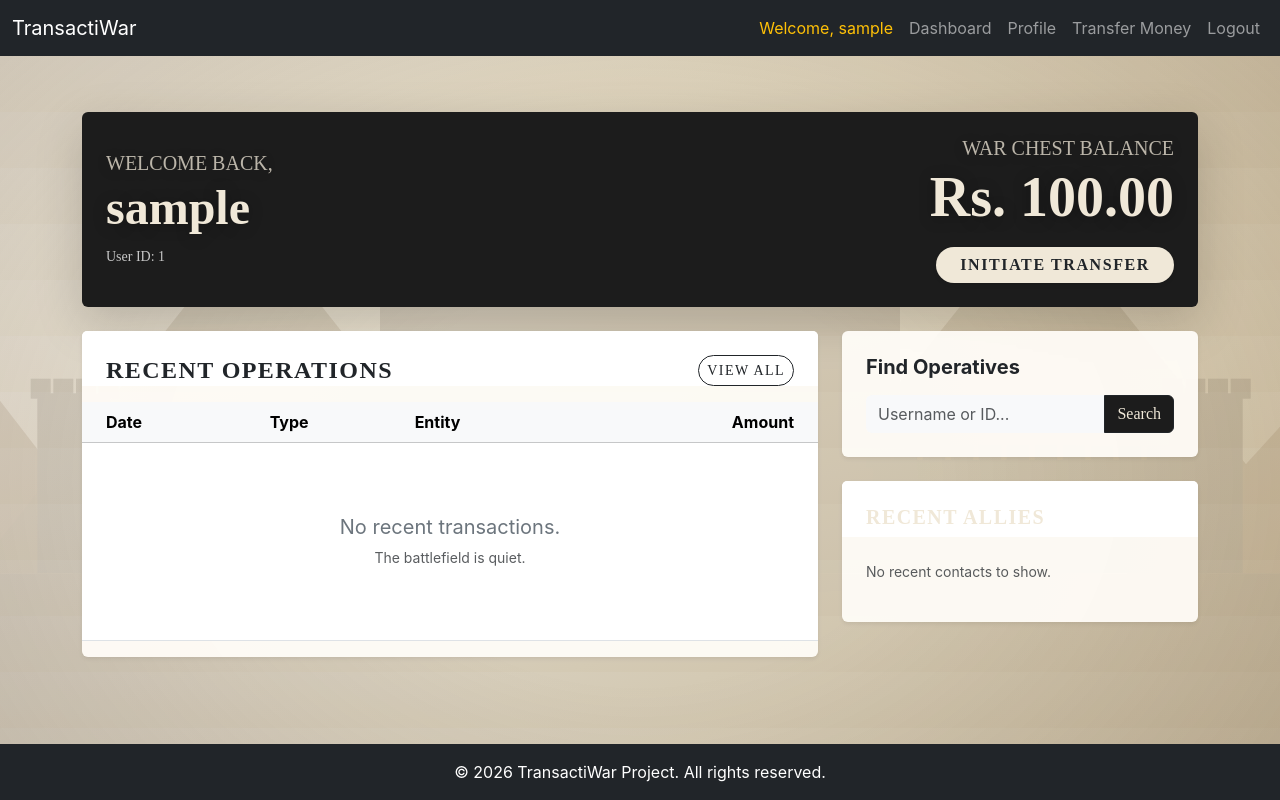
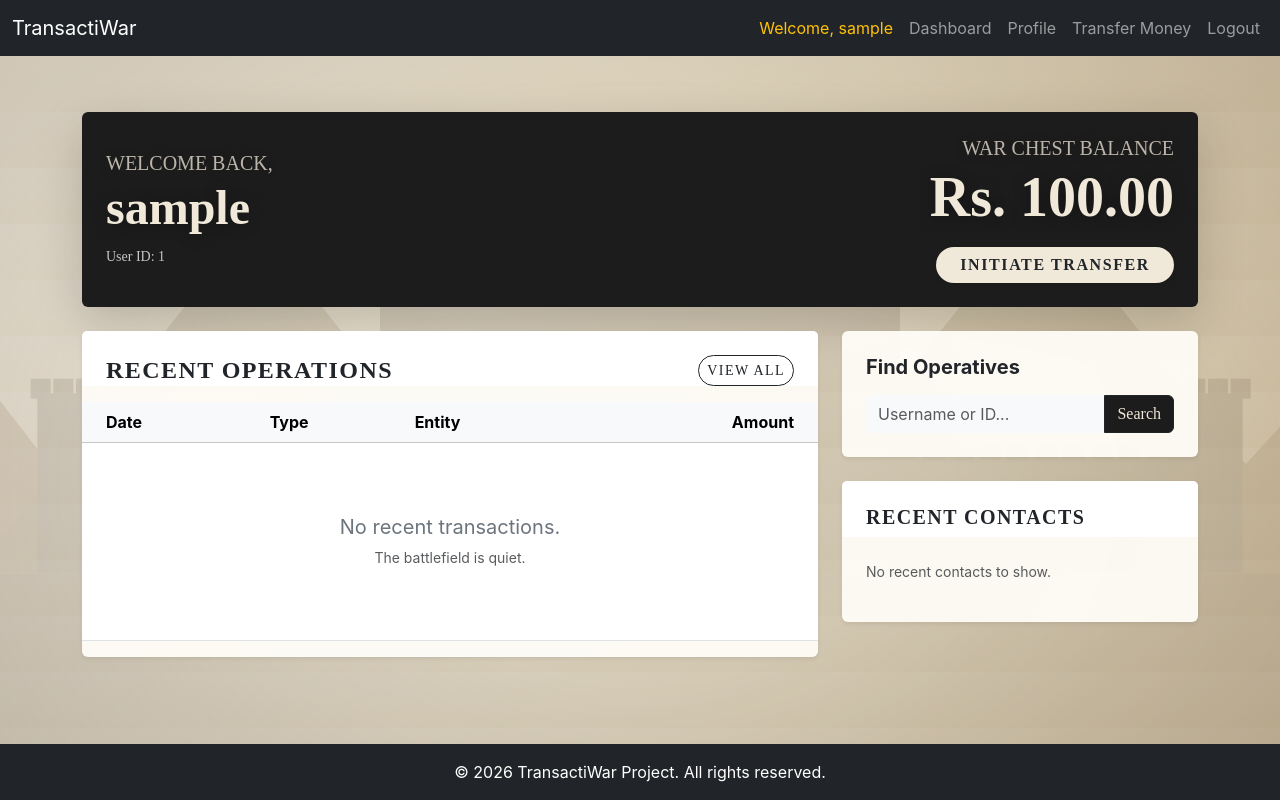
Before and after one commit to ankit-cs25mtech11023/TransactiWar, a PHP site: page /dashboard/index.php in a window 1280 px wide. Run offline with PHP 8.4, Linux system fonts and the light colour scheme; the visitor is signed in with stand-in values (Sample User, id 1); data that the repository does not hold is empty.

```diff
--- a/dashboard/index.php
+++ b/dashboard/index.php
@@ -339,7 +339,7 @@ include '../includes/header.php';
                 <!-- Quick Contacts -->
                 <div class="card shadow-sm border-0">
                     <div class="card-header bg-white border-bottom-0 pt-4 px-4 pb-2">
-                        <h5 class="mb-0 fw-bold">Recent Allies</h5>
+                        <h5 class="mb-0 text-dark fw-bold font-family-sans-serif">Recent Contacts</h5>
                     </div>
                     <div class="card-body p-4">
                         <div class="d-flex flex-column gap-3" style="max-height: 300px; overflow-y: auto;">
```
